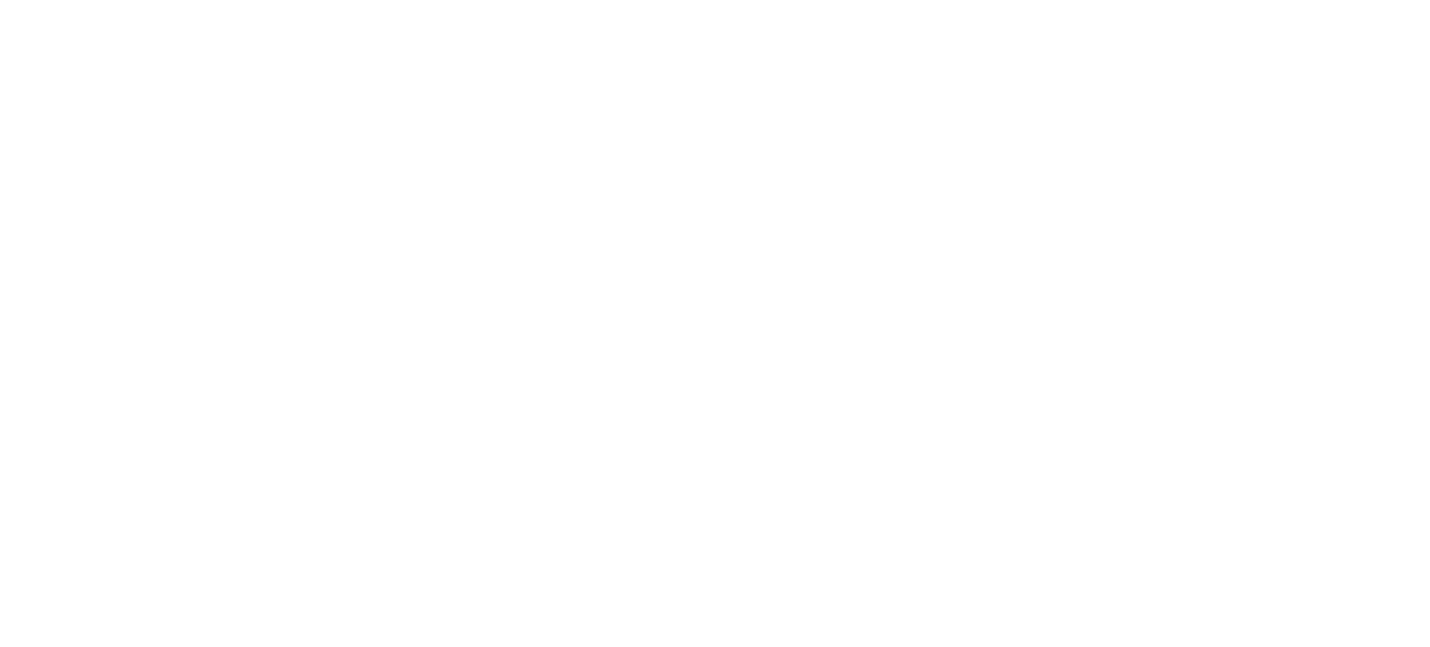
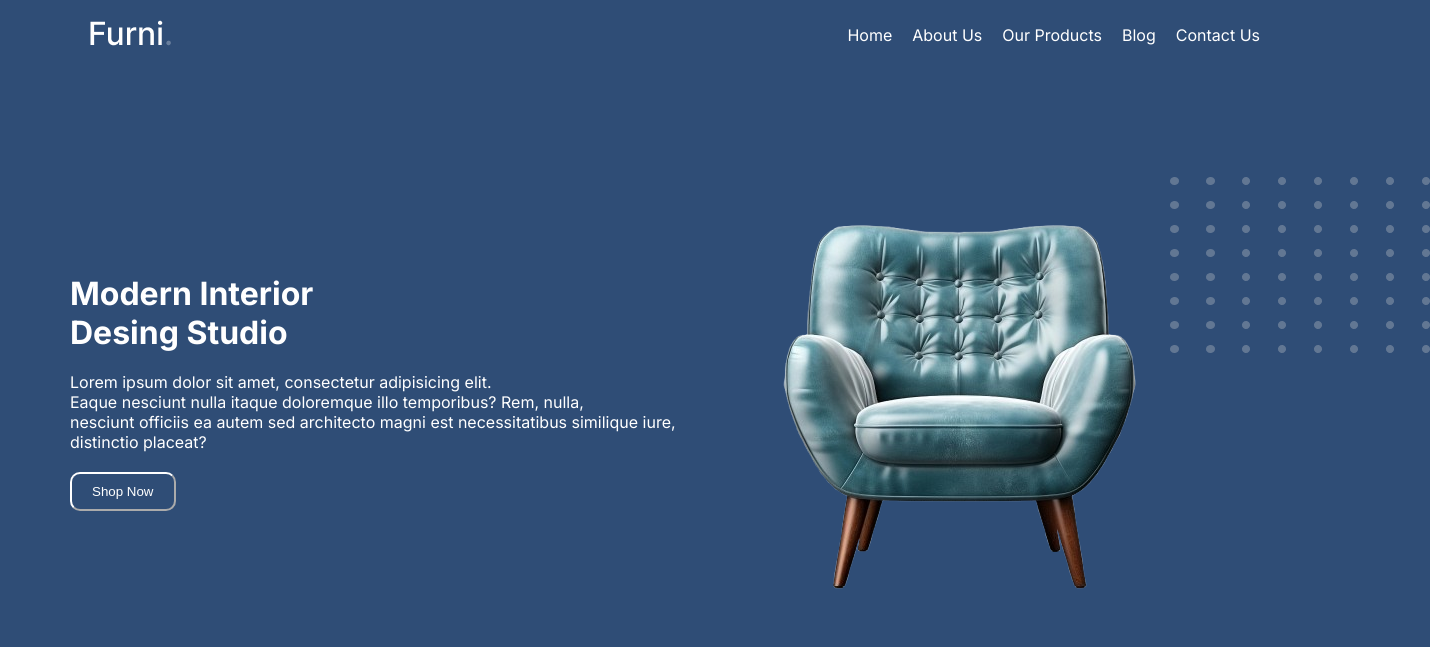
Before and after one commit to Bugradmc/proje, a plain HTML site: page index.html in a window 1280 px wide. Shown: the whole page, 1430 px wide, since content can reach past the window. Drawn offline with nearby package versions, Linux system fonts and the light colour scheme.

Commit message:
added
I added new codes to the project

```diff
--- a/index.html
+++ b/index.html
@@ -1,11 +1,66 @@
 <!DOCTYPE html>
 <html lang="en">
-<head>
-    <meta charset="UTF-8">
-    <meta name="viewport" content="width=device-width, initial-scale=1.0">
-    <title>Document</title>
-</head>
-<body>
+  <head>
+    <meta charset="UTF-8" />
+    <meta name="viewport" content="width=device-width, initial-scale=1.0" />
+    <title>Gridea Furniture</title>
 
-</body>
+    <!--===================REMIXICON CSS===================-->
+    <link
+      href="https://cdn.jsdelivr.net/npm/remixicon@4.5.0/fonts/remixicon.css"
+      rel="stylesheet"
+    />
+
+    <!--===================MAIN CSS===================-->
+    <link rel="stylesheet" href="main.css" />
+  </head>
+
+  <body>
+    <!--===================NAVBAR===================-->
+    <nav class="nav-container">
+        <div class="nav-target">
+           <img src="logo.png" alt="">
+        </div>
+     <div class="nav-menu">
+        <ul>
+            <li>
+                <a href="#home">Home</a>
+            </li>
+            <li>
+                <a href="#about-us">About Us</a>
+            </li>
+            <li>
+                <a href="product.html">Our Products</a>
+            </li>
+            <li>
+                <a href="#blog">Blog</a>
+            </li>
+            <li>
+                <a href="#contact-us">Contact Us</a>
+            </li>
+        </ul>
+
+     </div>
+    </nav>
+
+    <!--===================MAIN===================-->
+    <main class="main-content">
+        <div>
+          <h1>Modern Interior <br>Desing Studio</h1> <br>
+          <p>Lorem ipsum dolor sit amet, consectetur adipisicing elit. <br> Eaque nesciunt nulla itaque doloremque illo temporibus? Rem, nulla, <br> nesciunt officiis ea autem sed architecto magni est necessitatibus similique iure, distinctio placeat?</p>
+          <br>
+          <button class="shop-button" onclick="ShopNow()">Shop Now</button>
+
+        </div>
+
+        <div class="main-png">
+            <img src="kruzo-area-chair.png" alt="">
+        </div>
+
+        <div class="back-png">
+          <img src="ornament.png" alt="">
+        </div>
+
+    </main>
+  </body>
 </html>
--- a/main.css
+++ b/main.css
@@ -0,0 +1,101 @@
+@import url("https://fonts.googleapis.com/css2?family=Inter:ital,opsz,wght@0,14..32,100..900;1,14..32,100..900&display=swap");
+
+/*=================== BASE ===================*/
+:root {
+  --blue: #2f4d76;
+  --yellow: #FFD700;
+}
+
+* {
+  margin: 0;
+  padding: 0;
+  box-sizing: border-box;
+}
+
+body {
+  font-family: "Inter", serif;
+  background-color: var(--blue);
+  color: #ffffff;
+
+}
+
+ul {
+  list-style: none;
+}
+
+a {
+  color: #ffffff;
+  text-decoration: none;
+}
+
+/*=================== NAV ===================*/
+
+.nav-container{
+    display: flex;
+    justify-content: space-between;
+    align-items: center;
+    padding: 20px;
+    background-color:#2f4d76 ;
+
+}
+
+.nav-target{
+    margin-left: 70px;
+}
+
+
+.nav-menu ul {
+    display: flex;
+    margin: 0;
+    padding: 0;
+    list-style: none;
+
+}
+
+.nav-menu li {
+ margin-left: 20px;
+}
+
+
+
+
+
+/*=================== MAIN ===================*/
+
+
+.main-content{
+    display: flex;
+    justify-content: space-between;
+    align-items: center;
+    margin-right: 70px;
+    margin-left: 70px;
+    padding-top: 70px;
+
+
+}
+
+.shop-button{
+   background-color: #2f4d76 ;
+   color: white;
+   padding: 10px 20px;
+   border-color: #ffffff;
+   border-radius: 10px;
+   cursor: pointer;
+   transition: background-color 0.3s, transform 0.3s;
+}
+
+.shop-button:hover{
+    background-color: #FFD700;
+}
+
+.back-png{
+
+    position: absolute;
+    z-index: -1;
+    margin-left: 1100px;
+    margin-bottom: 250px;
+
+}
+
+
+/*=================== RESPONSIVE DESIGN ===================*/
```
